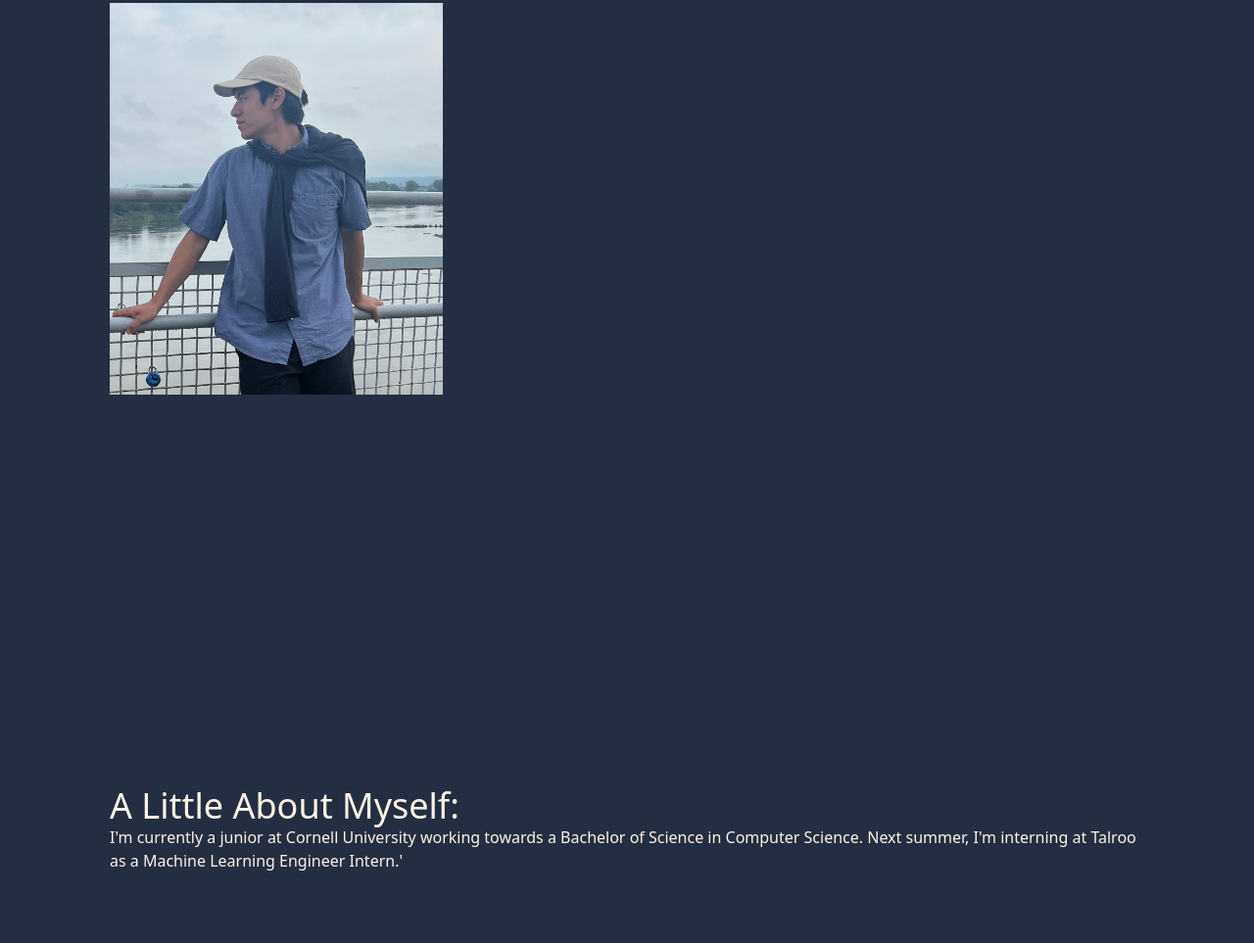
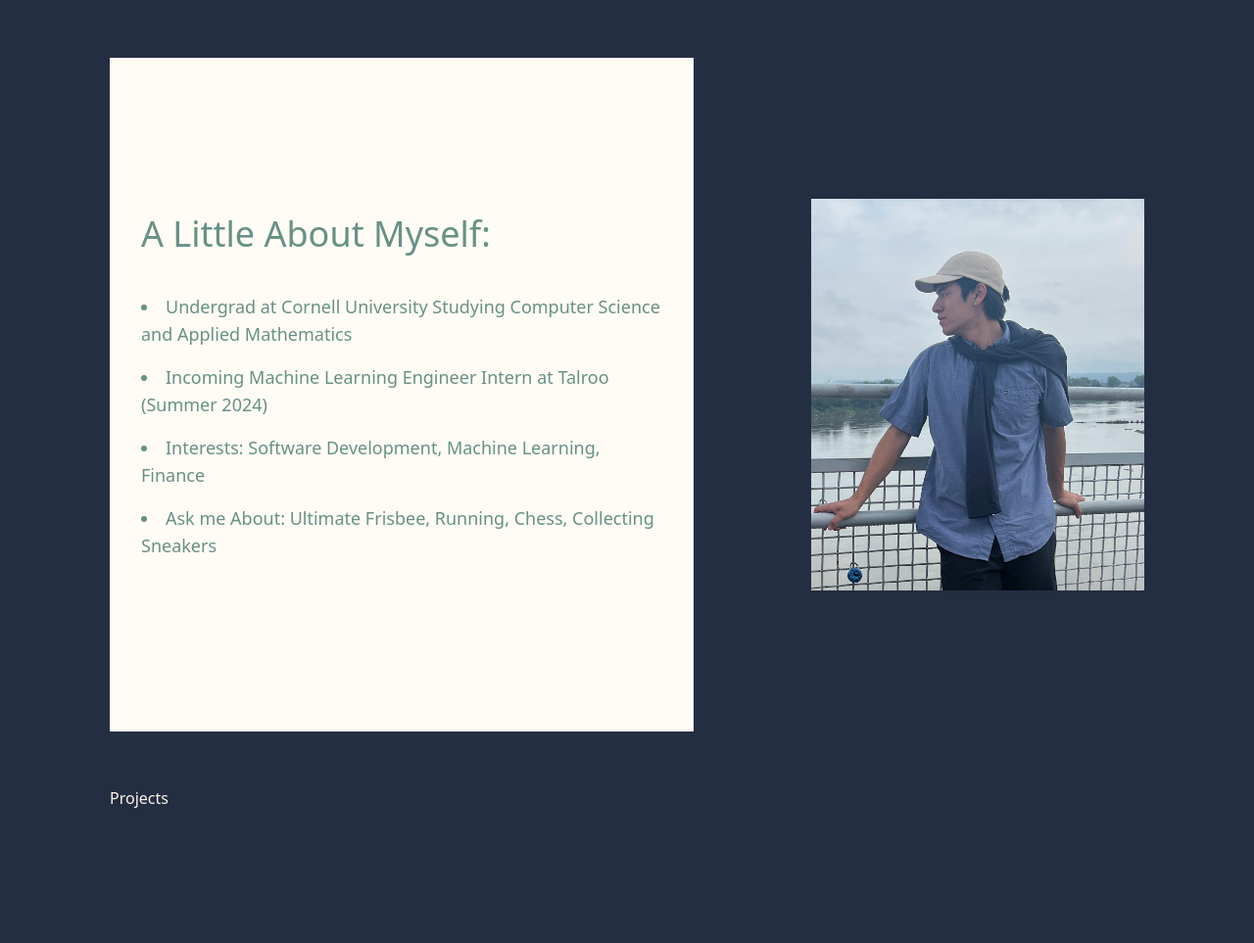
Before and after one commit to ili23/ili23.github.io, a Gatsby site: page / in a window 1280 px wide. Shown: the part 797-1760 px from the top of the page at 98% size. Built offline with nearby package versions, Linux system fonts and the light colour scheme; Gatsby itself is replaced by a stand-in of ours.

Commit message:
Finished draft of about

```diff
--- a/src/pages/index.js
+++ b/src/pages/index.js
@@ -1,5 +1,6 @@
 import React, { useState, useEffect } from "react";
 import pfp from "../images/pfp.jpg";
+import frisbee from "../images/frisbee.png";
 import Footer from "../components/footer";
 import { Link as ScrollLink } from "react-scroll";
 
@@ -53,17 +54,31 @@ const Home = () => {
           </div>
         )}
       </div>
-      <div className="h-screen">
-        <img className="h-1/2" src={pfp} alt="pfp"></img>{" "}
-      </div>
-      <div className="h-screen" id="about">
-        <h1 className="text-4xl"> A Little About Myself:</h1>
-        <p>
-          {" "}
-          I'm currently a junior at Cornell University working towards a
-          Bachelor of Science in Computer Science. Next summer, I'm interning at
-          Talroo as a Machine Learning Engineer Intern.'{" "}
-        </p>
+      <div className="h-screen grid grid-cols-6 max-w-full flex flex-row py-14">
+        <div
+          className="col-start-1 col-end-6 bg-[#FFFBF5] text-[#679186] px-8"
+          id="about"
+        >
+          <h1 className="text-4xl pt-40 pb-10"> A Little About Myself:</h1>
+          <div className="space-y-4 text-lg">
+            <li>
+              Undergrad at Cornell University Studying Computer Science and
+              Applied Mathematics
+            </li>
+            <li>
+              Incoming Machine Learning Engineer Intern at Talroo (Summer 2024)
+            </li>
+            <li>Interests: Software Development, Machine Learning, Finance</li>
+            <li>
+              Ask me About: Ultimate Frisbee, Running, Chess, Collecting
+              Sneakers
+            </li>
+          </div>
+        </div>
+        <div className="col-start-6 col-start-8 flex justify-center flex-col items-center">
+          <img className="h-[50vh]" src={pfp} alt="pfp"></img>
+          {/* <img className="h-44 w-32" src={frisbee} alt="frisbee"></img> */}
+        </div>
       </div>
       <div className="h-screen" id="projects">
         Projects
```
Also changed, not shown: 2 other files.
